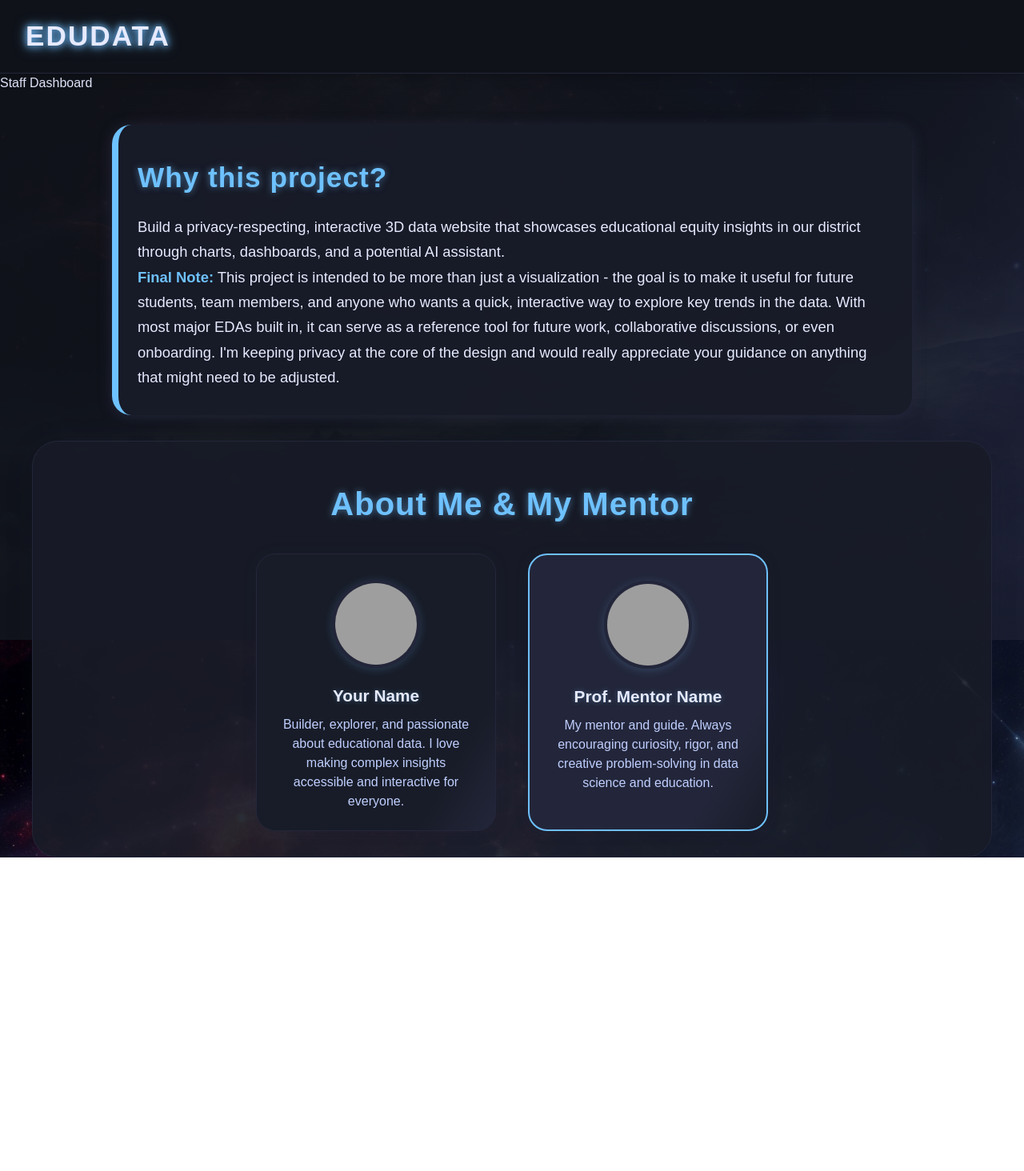
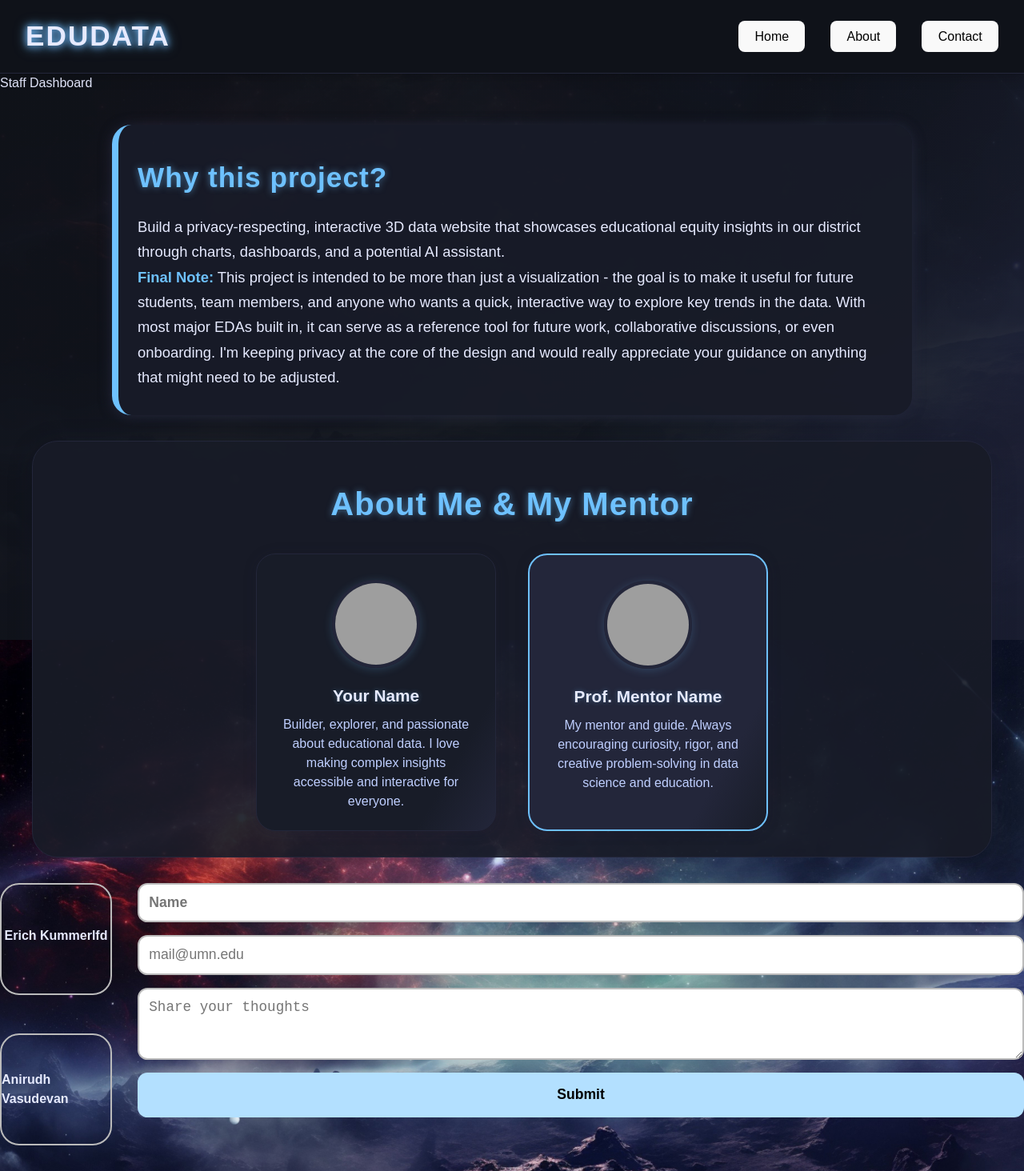
Before and after one commit to anirxdh/InsightEDU, a React (Vite) app: page /staff in a window 1280 px wide. Shown: the whole page at 80% size. Before the commit the page ends 1072 px from the top, so only its background shows below. Built offline with nearby package versions, Linux system fonts and the light colour scheme; grey boxes are pictures that could not be loaded; a web font is replaced by a local one.

Commit message:
Slider added and Contact section

```diff
--- a/src/App.jsx
+++ b/src/App.jsx
@@ -1,8 +1,10 @@
 import { BrowserRouter as Router, Routes, Route } from 'react-router-dom'
+import React from 'react'
 import Header from './components/Header'
 import AboutSection from './components/AboutSection'
 import WhySection from './components/WhySection'
 import LandingSlider from './components/LandingSlider'
+import ContactSection from './components/ContactSection'
 
 // Placeholder components for each dashboard
 const Attendance = () => <div>Attendance Dashboard</div>
@@ -13,11 +15,19 @@ const GPA = () => <div>GPA Dashboard</div>
 const Graduation = () => <div>Graduation Dashboard</div>
 const Staff = () => <div>Staff Dashboard</div>
 
+function scrollToSection(id) {
+  const section = document.getElementById(id)
+  if (section) {
+    section.scrollIntoView({ behavior: 'smooth' })
+  }
+}
+
 function App() {
   return (
     <Router>
-      <Header />
-
+      <Header scrollToSection={scrollToSection} />
+      <div>
+        <section id="home">
           <Routes>
             <Route path="/" element={<LandingSlider />} />
             <Route path="/attendance" element={<Attendance />} />
@@ -28,9 +38,13 @@ function App() {
             <Route path="/graduation" element={<Graduation />} />
             <Route path="/staff" element={<Staff />} />
           </Routes>
+        </section>
+        <section id="about">
           <WhySection />
-
           <AboutSection />
+        </section>
+        <ContactSection />
+      </div>
     </Router>
   )
 }
--- /dev/null
+++ b/src/components/ContactSection.jsx
@@ -0,0 +1,22 @@
+import React from 'react';
+
+const ContactSection = () => (
+  <section id="contact" style={{ display: 'flex', justifyContent: 'center', alignItems: 'flex-start', gap: '2rem', padding: '2rem 0' }}>
+    <div style={{ display: 'flex', flexDirection: 'column', gap: '2rem' }}>
+      <div style={{ border: '2px solid #bbb', borderRadius: '1.5rem', width: '140px', height: '140px', display: 'flex', flexDirection: 'column', alignItems: 'center', justifyContent: 'center', marginBottom: '1rem' }}>
+        <span style={{ fontWeight: 'bold', marginBottom: '0.5rem' }}>Erich Kummerlfd</span>
+      </div>
+      <div style={{ border: '2px solid #bbb', borderRadius: '1.5rem', width: '140px', height: '140px', display: 'flex', flexDirection: 'column', alignItems: 'center', justifyContent: 'center' }}>
+        <span style={{ fontWeight: 'bold' }}>Anirudh Vasudevan</span>
+      </div>
+    </div>
+    <form style={{ display: 'flex', flexDirection: 'column', gap: '1rem', minWidth: '320px', flex: 1 }}>
+      <input type="text" placeholder="Name" style={{ fontWeight: 'bold', fontSize: '1.1rem', padding: '0.7em', borderRadius: '0.7em', border: '2px solid #bbb' }} />
+      <input type="email" placeholder="mail@umn.edu" style={{ fontSize: '1.1rem', padding: '0.7em', borderRadius: '0.7em', border: '2px solid #bbb' }} />
+      <textarea placeholder="Share your thoughts" style={{ fontSize: '1.1rem', padding: '0.7em', borderRadius: '0.7em', border: '2px solid #bbb', minHeight: '90px' }} />
+      <button type="submit" style={{ background: '#b3e0ff', border: 'none', borderRadius: '0.7em', padding: '1em', fontSize: '1.1rem', fontWeight: 'bold', cursor: 'pointer' }}>Submit</button>
+    </form>
+  </section>
+);
+
+export default ContactSection;
--- a/src/components/Header.css
+++ b/src/components/Header.css
@@ -13,7 +13,7 @@
   padding: 1.2rem 2rem;
   display: flex;
   align-items: center;
-  justify-content: flex-start;
+  justify-content: space-between;
 }
 .logo {
   font-family: 'ICA Rubrik', 'Poppins', sans-serif;
@@ -24,3 +24,19 @@
   text-shadow: 0 0 8px #6ec1ff, 0 2px 8px #23263a;
   filter: drop-shadow(0 0 6px #6ec1ff88);
 }
+.nav-links {
+  display: flex;
+  gap: 2rem;
+}
+.nav-links a {
+  color: #e6eaff;
+  text-decoration: none;
+  font-size: 1.1rem;
+  padding: 0.3em 1em;
+  border-radius: 8px;
+  transition: background 0.2s, color 0.2s;
+}
+.nav-links a:hover {
+  background: #23263a;
+  color: #6ec1ff;
+}
--- a/src/components/Header.jsx
+++ b/src/components/Header.jsx
@@ -1,11 +1,15 @@
 import React from 'react';
 import './Header.css';
 
-const Header = () => (
+const Header = ({ scrollToSection }) => (
   <header className="main-header">
     <div className="header-content">
       <span className="logo">EDUDATA</span>
-      {/* Add nav links if needed */}
+      <nav className="nav-links">
+        <button className="nav-btn" onClick={() => scrollToSection('home')}>Home</button>
+        <button className="nav-btn" onClick={() => scrollToSection('about')}>About</button>
+        <button className="nav-btn" onClick={() => scrollToSection('contact')}>Contact</button>
+      </nav>
     </div>
   </header>
 );
```
Lines whose indentation alone changed are shown as unchanged.
